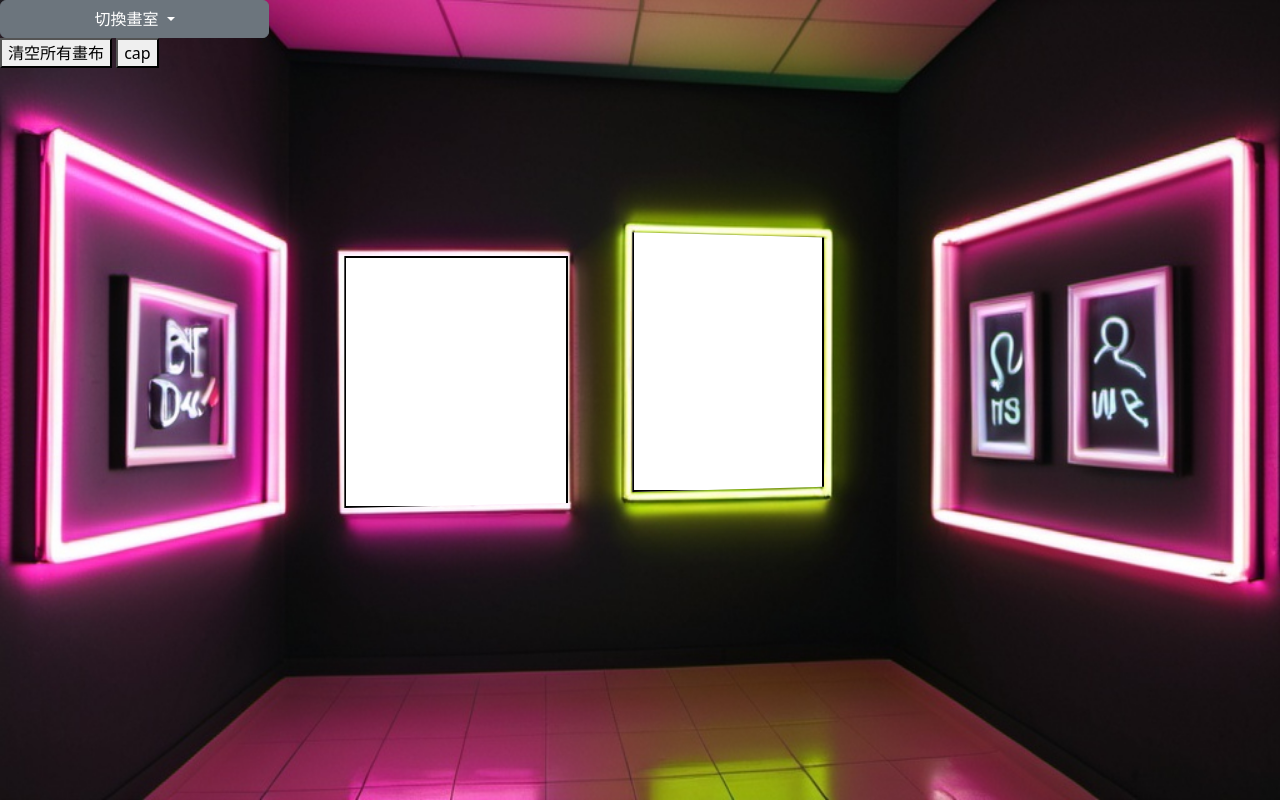
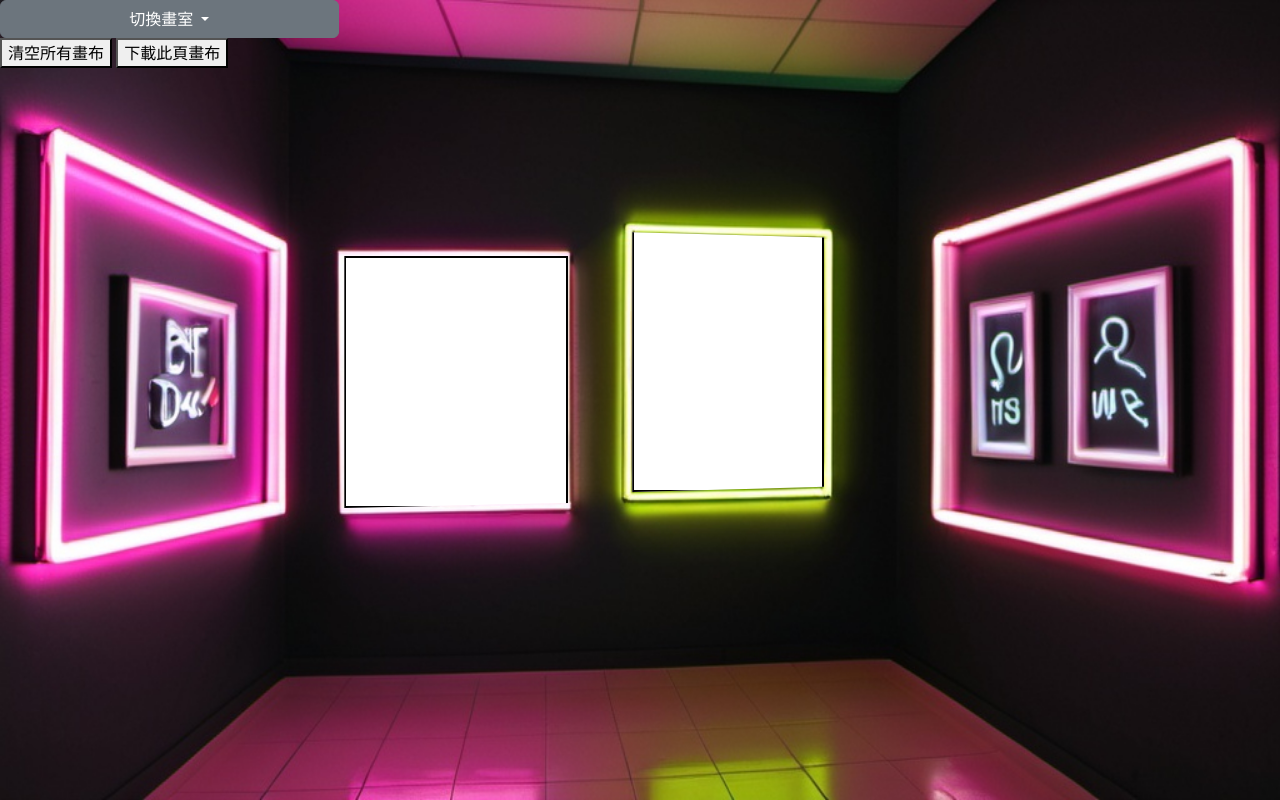
Before and after one commit to SadsaucR/painting-gallery, a plain HTML site: page second.html in a window 1280 px wide. Shown: the top 800 px of the page. Drawn offline with nearby package versions, Linux system fonts and the light colour scheme; a web font is replaced by a local one.

Commit message:
12/13 新增畫布框架

```diff
--- a/second.html
+++ b/second.html
@@ -69,7 +69,7 @@
                 <li><a class="dropdown-item" onclick="jump(event,this.href,1000)" href="index.html">回主畫面</a></li>
             </ul>
             <button onclick="confirmClear()">清空所有畫布</button>
-            <button onclick="cap()">cap</button>
+            <button onclick="cap()">下載此頁畫布</button>
         </div>
     </div>
     <script src="https://cdn.jsdelivr.net/npm/bootstrap@5.3.3/dist/js/bootstrap.bundle.min.js" integrity="sha384-YvpcrYf0tY3lHB60NNkmXc5s9fDVZLESaAA55NDzOxhy9GkcIdslK1eN7N6jIeHz" crossorigin="anonymous"></script>
```
Also changed, not shown: image/room1.png (added).
